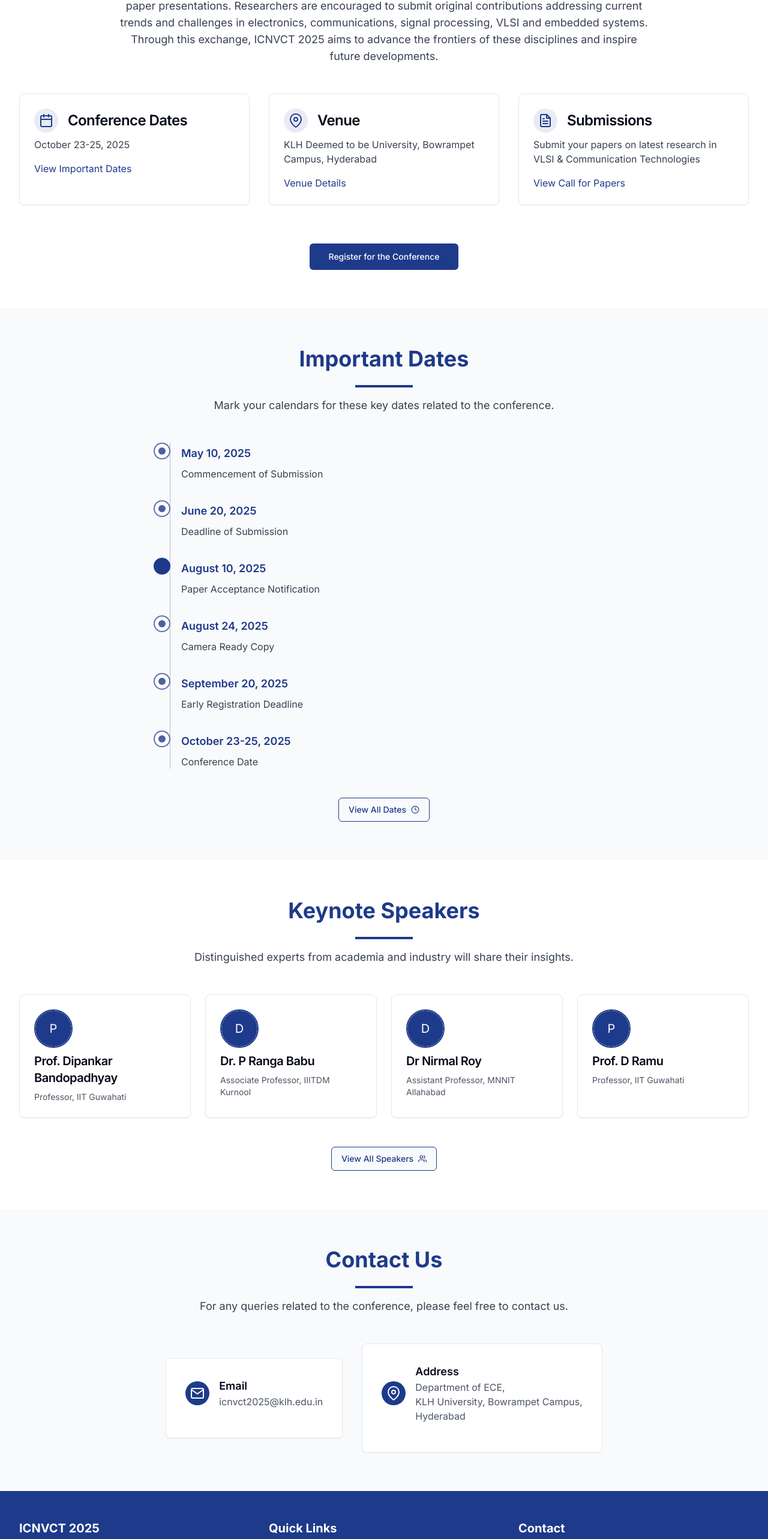
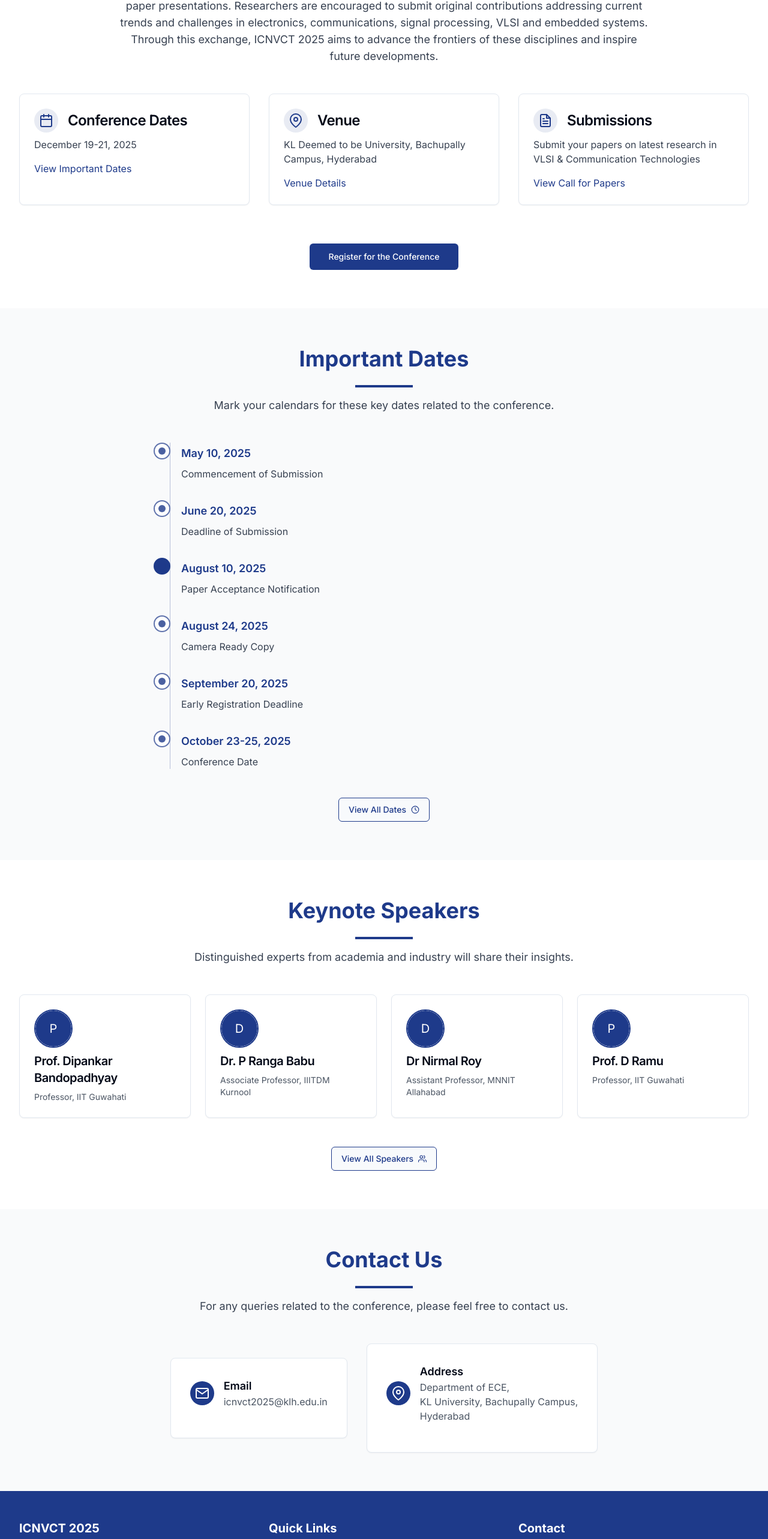
Before and after one commit to coderiksenthil/ECE-Conference-web, a Next.js app in the folder project/: page / in a window 1280 px wide. Shown: the part 945-3511 px from the top of the page at 60% size. Built offline with nearby package versions, Linux system fonts and the light colour scheme.

Commit message:
Update page.tsx

```diff
--- a/project/app/page.tsx
+++ b/project/app/page.tsx
@@ -44,7 +44,7 @@ export default function Home() {
               </CardHeader>
               <CardContent>
                 <p className="text-gray-700">
-                  October 23-25, 2025
+                  December 19-21, 2025
                 </p>
                 <Link href="/important-dates" className="text-conference-primary hover:underline mt-4 inline-block">
                   View Important Dates
@@ -63,7 +63,7 @@ export default function Home() {
               </CardHeader>
               <CardContent>
                 <p className="text-gray-700">
-                  KLH Deemed to be University, Bowrampet Campus, Hyderabad
+                  KL Deemed to be University, Bachupally Campus, Hyderabad
                 </p>
                 <Link href="/venue" className="text-conference-primary hover:underline mt-4 inline-block">
                   Venue Details
@@ -192,7 +192,7 @@ export default function Home() {
                     <p className="text-gray-600">
                       Department of ECE,
                       <br />
-                      KLH University, Bowrampet Campus,
+                      KL University, Bachupally Campus,
                       <br />
                       Hyderabad
                     </p>
```
